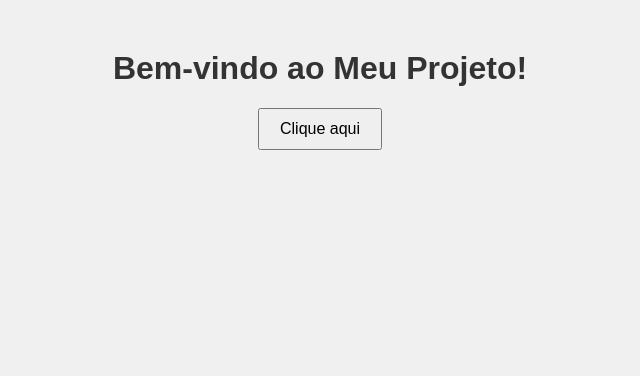
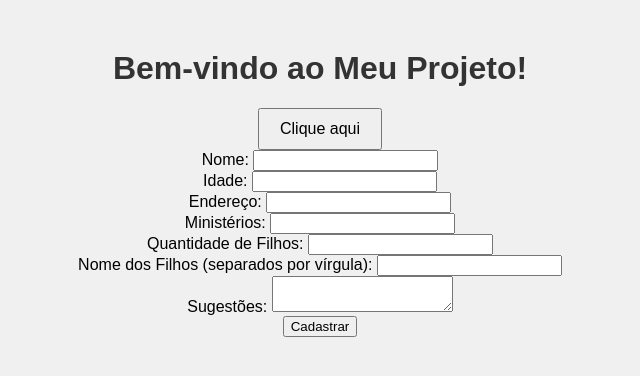
Before and after one commit to douglasdolfi/projetointegrador02, a website: page public/index.html in a window 1280 px wide. Shown: the whole page, without its empty margins (320-960 px from the left). Drawn offline with Linux system fonts and the light colour scheme.

Commit message:
Update index.html

```diff
--- a/public/index.html
+++ b/public/index.html
@@ -9,6 +9,32 @@
 <body>
     <h1>Bem-vindo ao Meu Projeto!</h1>
     <button onclick="mostrarMensagem()">Clique aqui</button>
+
+    <form action="/cadastrar" method="post">
+        <label for="nome">Nome:</label>
+        <input type="text" class="form-control" id="nome" name="nome" required><br>
+
+        <label for="idade">Idade:</label>
+        <input type="number" class="form-control" id="idade" name="idade" required><br>
+
+        <label for="endereco">Endereço:</label>
+        <input type="text" class="form-control" id="endereco" name="endereco" required><br>
+
+        <label for="ministerios">Ministérios:</label>
+        <input type="text" class="form-control" id="ministerios" name="ministerios"><br>
+
+        <label for="quantidade_filhos">Quantidade de Filhos:</label>
+        <input type="number" class="form-control" id="quantidade_filhos" name="quantidade_filhos"><br>
+
+        <label for="nome_filhos">Nome dos Filhos (separados por vírgula):</label>
+        <input type="text" class="form-control" id="nome_filhos" name="nome_filhos"><br>
+
+        <label for="sugestoes">Sugestões:</label>
+        <textarea id="sugestoes" class="form-control" name="sugestoes"></textarea><br>
+
+        <input type="submit" class="btn btn-primary" value="Cadastrar">
+    </form>
+
     <script src="js/script.js"></script>
 </body>
 </html>
```
